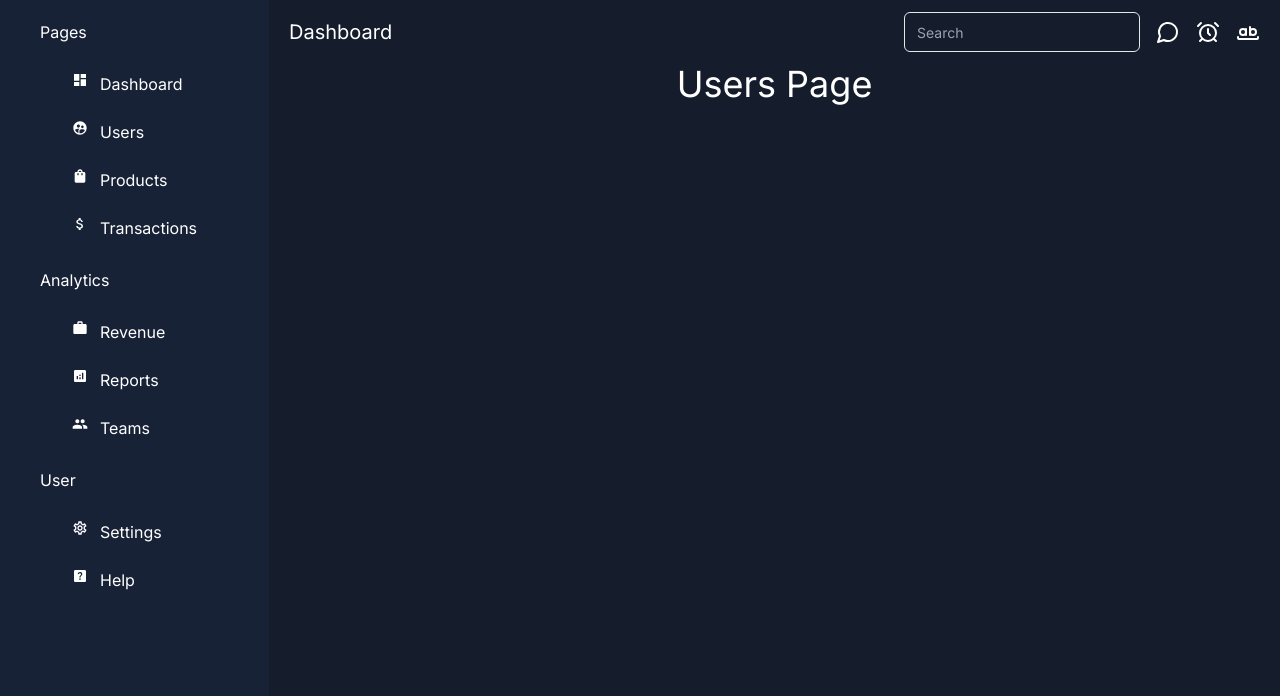
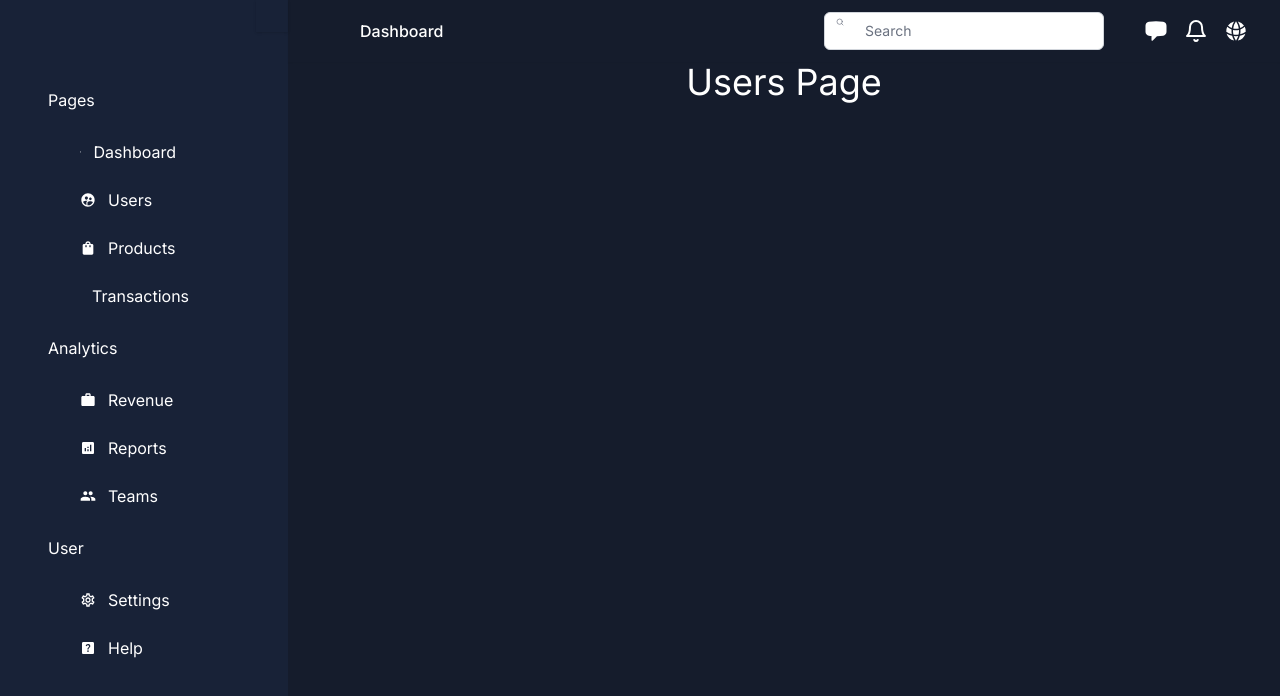
Before and after one commit to OussamaGhz/NextDash, a Next.js app: page /dashboard/users in a window 1280 px wide. Shown: the top 696 px of the page. Built offline with nearby package versions, Linux system fonts and the light colour scheme.

Commit message:
finishing the navbar and sidebar

```diff
--- a/app/dashboard/layout.tsx
+++ b/app/dashboard/layout.tsx
@@ -8,8 +8,8 @@ interface LayoutProps {
 const Layout: React.FC<LayoutProps> = ({ children }) => {
 
   return (
-    <div className="flex h-screen">
-      <div className="flex-1  bg-bgSoft w-full">
+    <div className="flex h-screen ">
+      <div className="flex-1 ">
         <SideBar />
       </div>
       <div className="flex-4 flex flex-col">
--- a/app/ui/dashboard/navbar.tsx
+++ b/app/ui/dashboard/navbar.tsx
@@ -1,23 +1,108 @@
-import { Input } from "@/components/ui/input";
-import React from "react";
-import { MessageCircle, AlarmClock, WholeWord } from "lucide-react";
-import Link from "next/link";
+"use client"
+
+import React, { useState } from "react";
+import { BellIcon, SearchIcon, MenuIcon, XIcon } from "lucide-react";
+import { ChatBubbleLeftIcon, GlobeAltIcon } from "@heroicons/react/24/solid"; // Adjust the import path based on your icon set version
 
 const Navbar = () => {
+  const [isMobileMenuOpen, setIsMobileMenuOpen] = useState(false);
+
   return (
-    <div className="flex justify-between items-center h-16  mx-5">
-      <h1 className="text-xl text-center">Dashboard</h1>
-      <div className="flex gap-4 items-center">
-        <Input placeholder="Search" className="bg-inherit" />
-        <Link href="/dashboard">
-          <MessageCircle/>
-        </Link>
-        <Link href="/dashboard">
-          <AlarmClock/>
-        </Link>
-        <Link href="/dashboard">
-          <WholeWord/>
-        </Link>
+    <div className="shadow-sm">
+      <div className="max-w-6xl mx-auto px-4 sm:px-6 lg:px-8">
+        <div className="flex justify-between flex-row-reverse sm:flex-row items-center py-3 md:space-x-10">
+          {/* Hamburger Menu Button for small screens */}
+          <div className="md:hidden">
+            <button
+              onClick={() => setIsMobileMenuOpen(!isMobileMenuOpen)}
+              className="text-gray-500 hover:text-white"
+            >
+              {isMobileMenuOpen ? (
+                <XIcon className="h-6 w-6" aria-hidden="true" />
+              ) : (
+                <MenuIcon className="h-6 w-6" aria-hidden="true" />
+              )}
+            </button>
+          </div>
+
+          {/* Dashboard text and logo */}
+          <div className="flex justify-start lg:w-0 lg:flex-1">
+            <a href="/" className="text-base font-medium text-white hover:text-white">
+              Dashboard
+            </a>
+          </div>
+
+          {/* Search input and links for medium and larger screens */}
+          <div className="hidden md:flex items-center justify-between flex-1 md:flex-1 lg:w-0">
+            <div className="w-full max-w-xs">
+              <div className="relative">
+                <SearchIcon className="h-5 w-5 text-gray-500 absolute inset-y-0 left-0 pl-3" />
+                <input
+                  id="search"
+                  name="search"
+                  type="search"
+                  className="block w-full pl-10 pr-3 py-2 border border-gray-300 rounded-md leading-5 bg-white placeholder-gray-500 focus:outline-none focus:ring-2 focus:ring-indigo-500 sm:text-sm"
+                  placeholder="Search"
+                />
+              </div>
+            </div>
+            <div className="flex items-center ml-10 space-x-4">
+              <a href="#" className="text-white hover:text-gray-200">
+                <ChatBubbleLeftIcon className="h-6 w-6" />
+              </a>
+              <a href="#" className="text-white hover:text-gray-200">
+                <BellIcon className="h-6 w-6" />
+              </a>
+              <a href="#" className="text-white hover:text-gray-200">
+                <GlobeAltIcon className="h-6 w-6" />
+              </a>
+            </div>
+          </div>
+
+          {/* Mobile Menu */}
+          {isMobileMenuOpen && (
+            <div className="absolute top-0 inset-x-0 p-2 md:hidden">
+              <div className="rounded-lg shadow-md bg-bgSoft ring-1 ring-black ring-opacity-5 overflow-hidden">
+                <div className="px-5 pt-4 flex justify-between items-center">
+                  <div>
+                    <a href="/" className="text-base font-medium text-white hover:text-white">
+                      Dashboard
+                    </a>
+                  </div>
+                  <button
+                    onClick={() => setIsMobileMenuOpen(false)}
+                    className="text-gray-500 hover:text-white"
+                  >
+                    <XIcon className="h-6 w-6" aria-hidden="true" />
+                  </button>
+                </div>
+                <div className="px-2 pt-2 pb-3">
+                  <div className="relative mx-auto text-gray-600">
+                    <input
+                      id="search-mobile"
+                      name="search"
+                      type="search"
+                      className="border-2 border-gray-300 bg-white h-10 px-5 pr-16 rounded-lg text-sm focus:outline-none"
+                      placeholder="Search"
+                    />
+                    <button type="submit" className="absolute right-0 top-0 mt-3 mr-4">
+                      <SearchIcon className="h-4 w-4 text-white" />
+                    </button>
+                  </div>
+                  <a href="#" className="block px-3 py-2 rounded-md text-base font-medium text-white hover:text-white hover:bg-gray-50 mt-4">
+                    <ChatBubbleLeftIcon className="h-6 w-6 inline" /> Messages
+                  </a>
+                  <a href="#" className="block px-3 py-2 rounded-md text-base font-medium text-white hover:text-white hover:bg-gray-50">
+                    <BellIcon className="h-6 w-6 inline" /> Notifications
+                  </a>
+                  <a href="#" className="block px-3 py-2 rounded-md text-base font-medium text-white hover:text-white hover:bg-gray-50">
+                    <GlobeAltIcon className="h-6 w-6 inline" /> Global
+                  </a>
+                </div>
+              </div>
+            </div>
+          )}
+        </div>
       </div>
     </div>
   );
--- a/app/ui/dashboard/sidebar.tsx
+++ b/app/ui/dashboard/sidebar.tsx
@@ -1,5 +1,7 @@
+"use client";
+
 import Link from "next/link";
-import React from "react";
+import React, { useState } from "react";
 import {
   MdDashboard,
   MdSupervisedUserCircle,
@@ -10,9 +12,14 @@ import {
   MdPeople,
   MdOutlineSettings,
   MdHelpCenter,
+  MdDashboardCustomize
 } from "react-icons/md";
+import { XIcon, MenuIcon } from "lucide-react";
+const SideBar = () => {
+  //
 
-const SideBar = () => {
+  const [isSidebarOpen, setIsSidebarOpen] = useState(false);
+
   const menuItems = [
     {
       title: "Pages",
@@ -20,7 +27,7 @@ const SideBar = () => {
         {
           title: "Dashboard",
           path: "/dashboard",
-          icon: <MdDashboard />,
+          icon: <MdDashboardCustomize />,
         },
         {
           title: "Users",
@@ -76,16 +83,41 @@ const SideBar = () => {
     },
   ];
   return (
+    <div className="flex h-screen bg-bgSoft">
+      {/* Sidebar */}
+      <div
+        className={`w-64 space-y-6 px-2 py-7 absolute inset-y-0 left-0 transform ${
+          isSidebarOpen ? "translate-x-0" : "-translate-x-full"
+        } md:relative md:translate-x-0 transition duration-200 ease-in-out mt-10 bg-inherit z-10`}
+      >
+        {/* Sidebar content */}
+        <nav>
           <ul className="py-5 px-10 w-full">
             {menuItems.map((menuItem) => (
               <li key={menuItem.title}>
-          <h3>{menuItem.title}</h3>
+                <h3
+                  className={`${isSidebarOpen ? "block" : "hidden"} md:block`}
+                >
+                  {menuItem.title}
+                </h3>
                 <ul className="px-4 flex flex-col gap-2 my-5">
                   {menuItem.list.map((item) => (
-              <li key={item.title} className="h-10 mx-4 flex items-center hover:opacity-45 rounded-lg">
-                <Link href={item.path} className="flex gap-3 w-full">
+                    <li
+                      key={item.title}
+                      className="h-10 mx-4 flex items-center hover:opacity-45 rounded-lg"
+                    >
+                      <Link
+                        href={item.path}
+                        className="flex gap-3 w-full items-center"
+                      >
                         {item.icon}
+                        <span
+                          className={`${
+                            isSidebarOpen ? "inline" : "hidden"
+                          } md:inline`}
+                        >
                           {item.title}
+                        </span>
                       </Link>
                     </li>
                   ))}
@@ -93,6 +125,31 @@ const SideBar = () => {
               </li>
             ))}
           </ul>
+        </nav>
+      </div>
+
+      {/* Page content */}
+      <div className="flex-1">
+        {/* Header */}
+        <div className="shadow px-4 py-4">
+          <div className="flex items-center justify-between">
+            <button
+              onClick={() => setIsSidebarOpen(!isSidebarOpen)}
+              className="text-gray-500 focus:outline-none md:hidden"
+            >
+              {isSidebarOpen ? (
+                <XIcon className="h-5 w-5" />
+              ) : (
+                <MenuIcon className="h-5 w-5" />
+              )}
+            </button>
+          </div>
+        </div>
+
+        {/* Main content */}
+        {/* Your main content here */}
+      </div>
+    </div>
   );
 };
 
--- a/package.json
+++ b/package.json
@@ -9,6 +9,7 @@
     "lint": "next lint"
   },
   "dependencies": {
+    "@heroicons/react": "^2.1.3",
     "class-variance-authority": "^0.7.0",
     "clsx": "^2.1.0",
     "lucide-react": "^0.363.0",
```
Also changed, not shown: 1 other file (tests, documents, lock files or other folders). Lines whose indentation alone changed are shown as unchanged.
